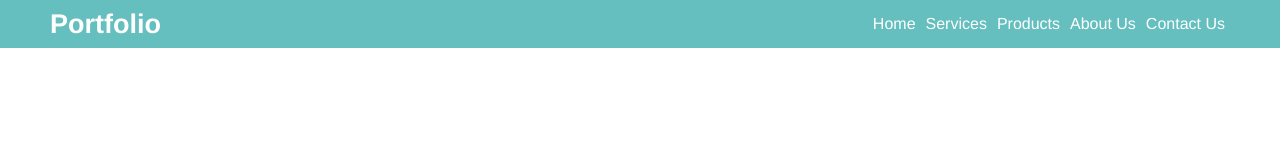
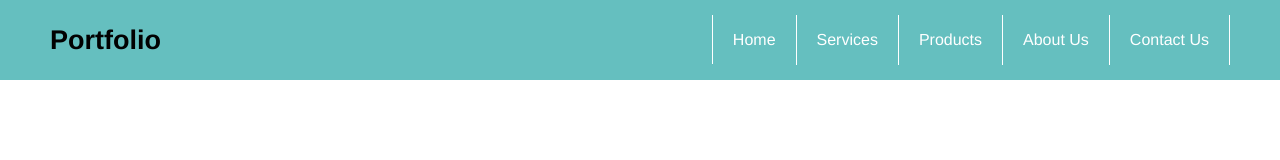
Before and after one commit to gulshan25/programmingShikhbo_htmlCssFullWebsitePart_2, a plain HTML site: page index.html in a window 1280 px wide. In both pictures the pointer is over the element "Portfolio". Drawn offline with Linux system fonts and the light colour scheme.

Commit message:
first commit

```diff
--- a/css/style.css
+++ b/css/style.css
@@ -18,6 +18,12 @@
           margin-left: 50px;
 }
 
+#navigation > .nav__logo-area:hover {
+          color: black;
+          font-weight: 600;
+          transition: 3s;
+}
+
 #navigation > .nav__logo--style {
           color: #ffff;
           font-size: 18px;
@@ -34,10 +40,29 @@ margin-right: 50px;
 #navigation > .nav__list-area > .nav__list-item {
           list-style: none;
           margin: 15px 0;
-          padding: 0 5px;
+          padding: 0 15px;
           color: #ffff;
           font-family: 'Helvetica', sans-serif;
           font-size: 16px;
           font-weight: 300;
           font-style: normal;
+          border-right: 1px solid #ffff;
+          padding: 16px 20px;
+
+
 }
+
+#navigation > .nav__list-area > .nav__list-item:hover {
+background-color: #d3d3d3;
+color: black;
+font-weight: 600;
+transition: 3s;
+
+}
+
+#navigation > .nav__list-area > .nav__list-item:first-child > .nav__list-style {
+          border-left: 1px solid #ffff;
+          padding: 16px 10px;
+          margin-left: -20px;
+
+}
```
